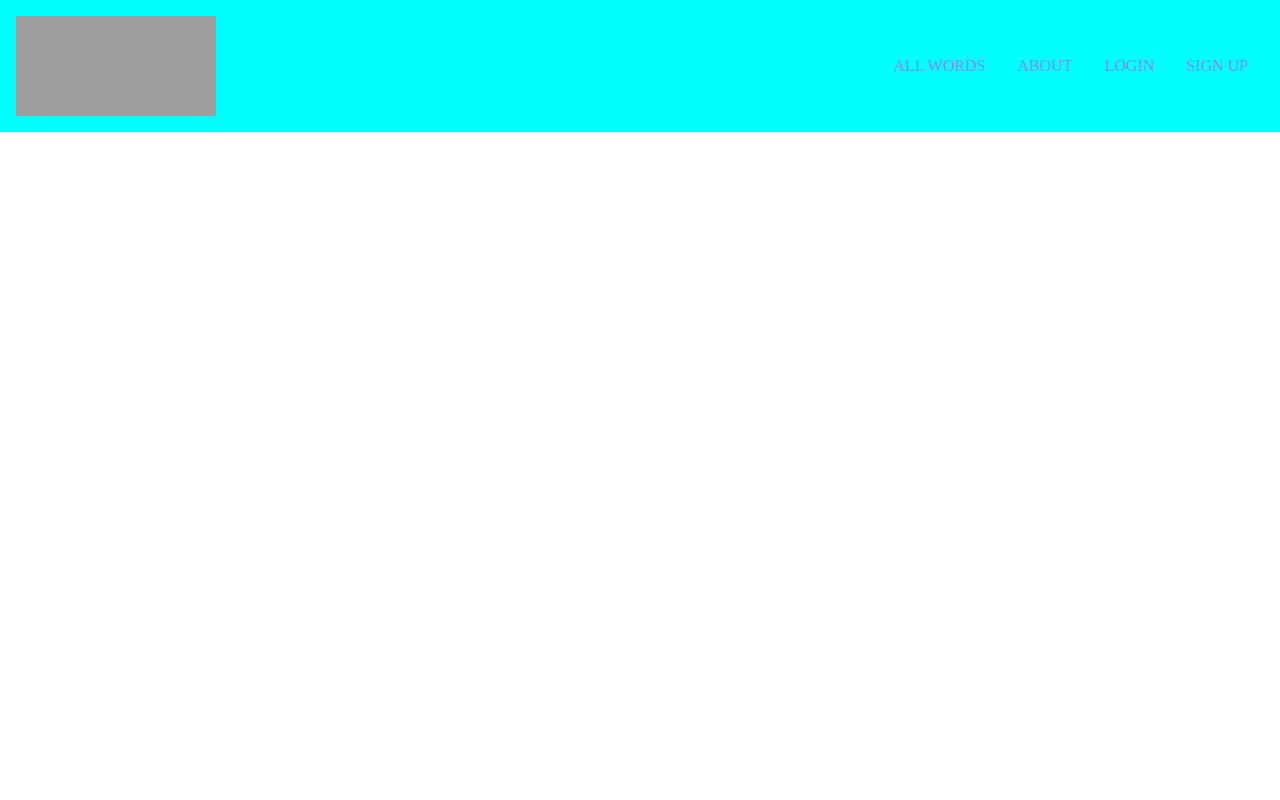
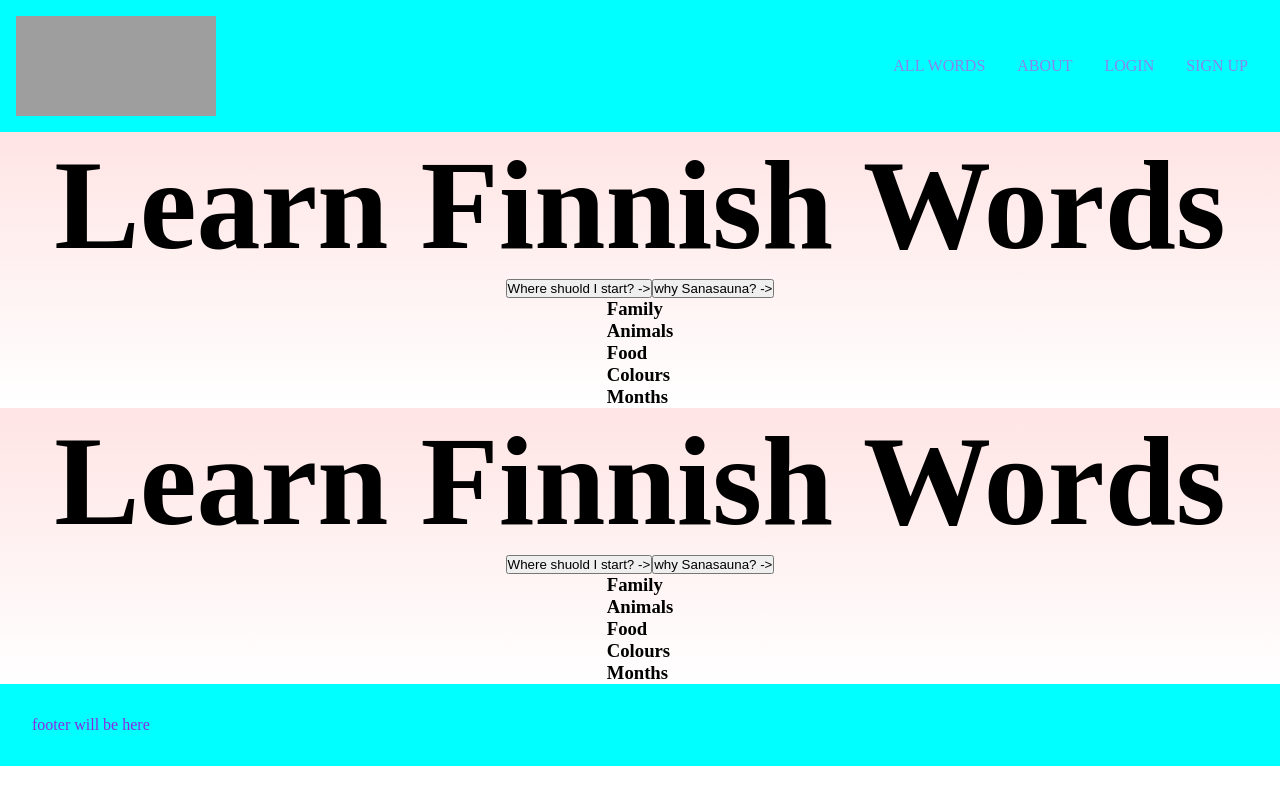
Before and after one commit to marinezh/sanasauna, a React (Create React App) app: page / in a window 1280 px wide. Built offline with nearby package versions, Linux system fonts and the light colour scheme; grey boxes are pictures that could not be loaded.

Commit message:
add Home Footer and Hero component  and changes in Main component

```diff
--- a/src/App.jsx
+++ b/src/App.jsx
@@ -1,7 +1,8 @@
-import { BrowserRouter,Route, Routes } from "react-router-dom";
+import { BrowserRouter, Route, Routes } from "react-router-dom";
 import "./App.css";
 import About from "./components/About";
 import Allwords from "./components/Allwords";
+import Home from "./components/Home";
 import Login from "./components/Login";
 import Signup from "./components/Signup";
 import Layout from "./pages/Layout";
@@ -11,6 +12,7 @@ function App() {
     <BrowserRouter>
       <Routes>
         <Route path="/" element={<Layout />}>
+          <Route index element={<Home />} />
           <Route path="allwords" element={<Allwords />} />
           <Route path="about" element={<About />} />
           <Route path="login" element={<Login />} />
--- /dev/null
+++ b/src/components/Footer.jsx
@@ -0,0 +1,12 @@
+import React from "react";
+import classes from "./Footer.module.css";
+
+const Footer = () => {
+  return (
+    <footer className={classes.footer}>
+      <span>footer will be here</span>
+    </footer>
+  );
+};
+
+export default Footer;
--- /dev/null
+++ b/src/components/Footer.module.css
@@ -0,0 +1,18 @@
+.footer {
+  background-color: aqua;
+  padding: 1rem;
+  color: blueviolet;
+  display: flex;
+  justify-content: space-between;
+  align-items: center;
+}
+
+.footer span {
+  text-align: center;
+  background-color: aqua;
+  padding: 1rem;
+  color: blueviolet;
+  display: flex;
+  justify-content: space-between;
+  align-items: center;
+}
--- /dev/null
+++ b/src/components/Hero.jsx
@@ -0,0 +1,23 @@
+import React from "react";
+import classes from "./Hero.module.css";
+
+const Hero = () => {
+  return (
+    <div className={classes.hero}>
+      <h1>Learn Finnish Words</h1>
+      <div className="buttons">
+        <button>Where shuold I start? -></button>
+        <button>why Sanasauna? -></button>
+      </div>
+      <div className="blobname">
+        <h3>Family</h3>
+        <h3>Animals</h3>
+        <h3>Food</h3>
+        <h3>Colours</h3>
+        <h3>Months</h3>
+      </div>
+    </div>
+  );
+};
+
+export default Hero;
--- /dev/null
+++ b/src/components/Hero.module.css
@@ -0,0 +1,25 @@
+.hero {
+  display: flex;
+  align-items: center;
+  justify-content: center;
+  flex-direction: column;
+  background: linear-gradient(180deg, #ffe4e4 0%, rgba(217, 217, 217, 0) 100%);
+}
+
+h1 {
+  font-size: 128px;
+}
+
+.buttons {
+  display: flex;
+  align-items: center;
+  justify-content: space-between;
+  gap: 2rem;
+}
+
+.blobname {
+  display: flex;
+  align-items: center;
+  justify-content: center;
+  flex-direction: row;
+}
--- /dev/null
+++ b/src/components/Home.jsx
@@ -0,0 +1,12 @@
+import React from "react";
+import Hero from "./Hero";
+
+const Home = () => {
+  return (
+    <div>
+      <Hero />
+    </div>
+  );
+};
+
+export default Home;
--- a/src/pages/Main.jsx
+++ b/src/components/Main.jsx
@@ -1,10 +1,12 @@
 import React from "react";
 import { Outlet } from "react-router-dom";
+import Hero from "./Hero";
 
 const Main = () => {
   return (
     <div>
       <Outlet />
+      <Hero />
     </div>
   );
 };
--- a/src/pages/Layout.jsx
+++ b/src/pages/Layout.jsx
@@ -1,12 +1,14 @@
 import React from "react";
+import Footer from "../components/Footer";
 import Header from "../components/Header";
-import Main from "./Main";
+import Main from "../components/Main";
 
 const Layout = () => {
   return (
     <div>
       <Header />
       <Main />
+      <Footer />
     </div>
   );
 };
```
